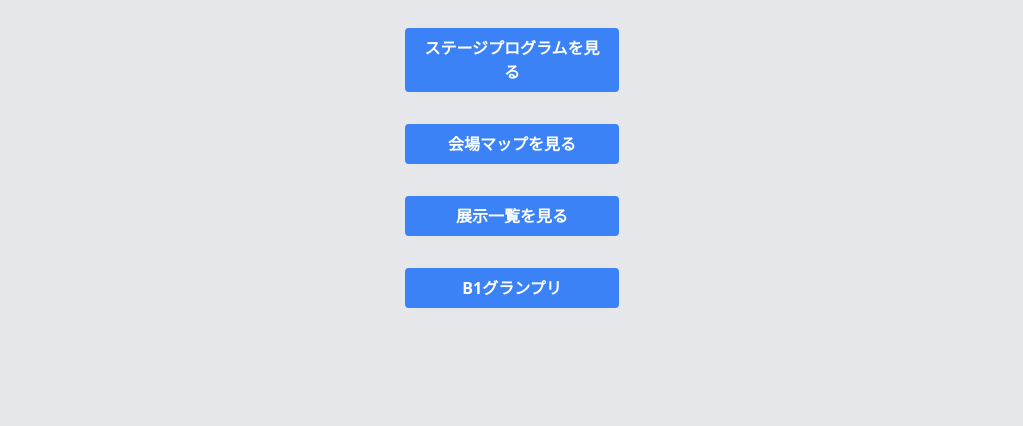
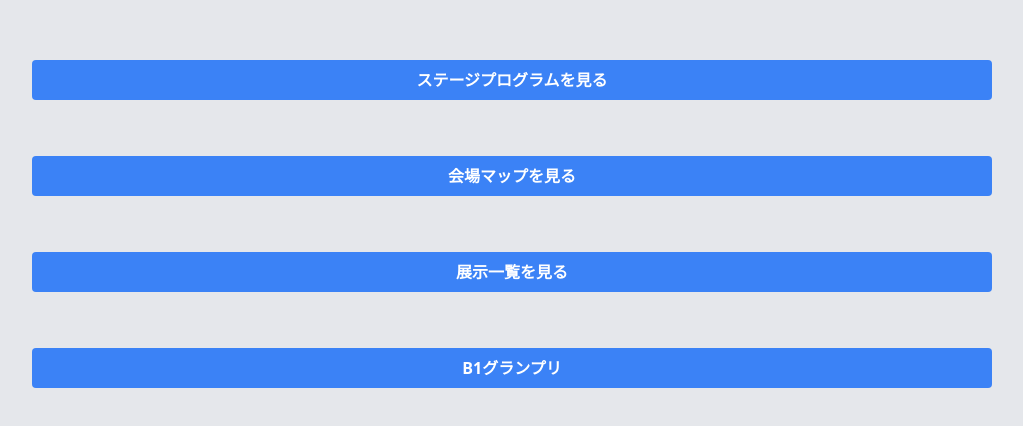
Before and after one commit to NIT-kosensai-website/56-NITfes, a Gatsby site: page / in a window 1280 px wide. Shown: the part 72-498 px from the top of the page, without its empty margins (128-1151 px from the left). Built offline with nearby package versions, Linux system fonts and the light colour scheme; Gatsby itself is replaced by a stand-in of ours.

Commit message:
ボタンの幅調整

```diff
--- a/src/pages/index.js
+++ b/src/pages/index.js
@@ -7,26 +7,26 @@ const IndexPage = () => {
       <h1 className="text-center text-base sm:text-lg md:text-xl lg:text-2xl xl:text-3xl pt-8">
         第56回沼津高専高専祭
       </h1>
-      <ul className="text-center mt-8">
+      <ul className="text-center mt-8 grid grid-cols-1 gap-16 md:gap-6">
         <li className="mt-8">
-          <button class="bg-blue-500 hover:bg-blue-700 text-white font-bold py-2 px-4 rounded w-1/6">
+          <button class="bg-blue-500 hover:bg-blue-700 text-white font-bold py-2 px-4 rounded w-1/6 sm:w-9/12">
             <Link to="/stage">ステージプログラムを見る</Link>
           </button>
         </li>
 
         <li className="mt-8">
-          <button class="bg-blue-500 hover:bg-blue-700 text-white font-bold py-2 px-4 rounded w-1/6">
+          <button class="bg-blue-500 hover:bg-blue-700 text-white font-bold py-2 px-4 rounded w-1/6 sm:w-9/12">
             <Link to="/map">会場マップを見る</Link>
           </button>
         </li>
 
         <li className="mt-8">
-          <button class="bg-blue-500 hover:bg-blue-700 text-white font-bold py-2 px-4 rounded w-1/6">
+          <button class="bg-blue-500 hover:bg-blue-700 text-white font-bold py-2 px-4 rounded w-1/6 sm:w-9/12">
             <Link to="/exhibition">展示一覧を見る</Link>
           </button>
         </li>
         <li className="mt-8">
-          <button class="bg-blue-500 hover:bg-blue-700 text-white font-bold py-2 px-4 rounded w-1/6">
+          <button class="bg-blue-500 hover:bg-blue-700 text-white font-bold py-2 px-4 rounded w-1/6 sm:w-9/12">
             <Link to="/b1">B1グランプリ</Link>
           </button>
         </li>
```
